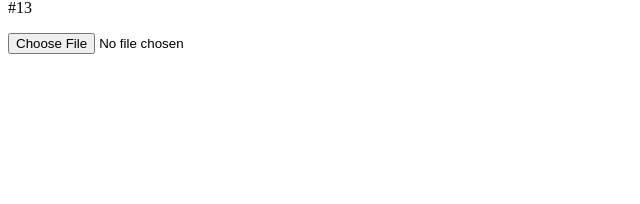
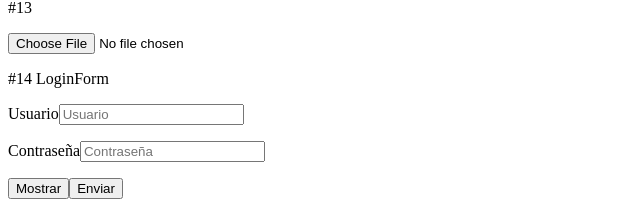
Before and after one commit to WizardRRR/thinking-react, a React (Vite) app: page / in a window 1280 px wide. Shown: the part 1545-1749 px from the top of the page, without its empty margins (0-640 px from the left). Before the commit the page ends 1607 px from the top, so only its background shows below. Built offline with nearby package versions, Linux system fonts and the light colour scheme; no server answers.

Commit message:
add exercices 14

```diff
--- a/src/app.tsx
+++ b/src/app.tsx
@@ -8,6 +8,7 @@ import {
   ImageUploader,
   InputForm,
   List,
+  LoginForm,
   RandomQuote,
   RefExample,
   Timer,
@@ -48,6 +49,8 @@ export default function App() {
       <RandomQuote />
       <p>#13</p>
       <ImageUploader onFile={(file) => console.log(file)} />
+      <p>#14 LoginForm</p>
+      <LoginForm />
     </>
   )
 }
--- a/src/components/test.tsx
+++ b/src/components/test.tsx
@@ -472,3 +472,123 @@ export function ImageUploader({ onFile }: FileUploaderProps) {
     </div>
   )
 }
+
+/**
+ * 14 Formulario de autenticación:
+ * Implemente un formulario de autenticación básico con inicio de sesión y registro.
+ */
+
+export function Label({ children }: { children: React.ReactNode }) {
+  return <label>{children}</label>
+}
+
+export function Input({
+  value,
+  onChange,
+  type = 'text',
+  placeholder,
+  onBlur
+}: {
+  value: string
+  onChange: (e: React.ChangeEvent<HTMLInputElement>) => void
+  type?: 'text' | 'number' | 'date' | 'password'
+  placeholder?: string
+  onBlur?: () => void
+}) {
+  return (
+    <input
+      onBlur={onBlur}
+      value={value}
+      onChange={onChange}
+      type={type}
+      placeholder={placeholder}
+    />
+  )
+}
+
+export function ErrorMessage({ children }: { children: React.ReactNode }) {
+  return <p style={{ color: 'red' }}>{children}</p>
+}
+
+type FieldProps = Parameters<typeof Input>[0] & {
+  label: string
+  errorMessage?: string
+}
+export function Field({
+  onChange,
+  value,
+  placeholder,
+  type,
+  label,
+  errorMessage,
+  onBlur
+}: FieldProps) {
+  return (
+    <div>
+      <Label>{label}</Label>
+      <Input
+        value={value}
+        type={type}
+        onBlur={onBlur}
+        placeholder={placeholder}
+        onChange={onChange}
+      />
+      <ErrorMessage>{errorMessage}</ErrorMessage>
+    </div>
+  )
+}
+
+const user = {
+  username: 'pedro',
+  password: 'pedro123'
+}
+export function LoginForm() {
+  const [username, setUsername] = useState('')
+  const [usernameError, setUsernameError] = useState('')
+  const [password, setPassword] = useState('')
+  const [passwordError, setPasswordError] = useState('')
+  const [showPassword, setShowPassword] = useState<'password' | 'text'>('password')
+
+  const onSubmit = (e: React.FormEvent<HTMLFormElement>) => {
+    e.preventDefault()
+    if (!username) setUsernameError('El usuario no puede estar vació')
+    if (!password) setPasswordError('La contraseña no puede estar vació')
+    if (username.length < 5)
+      setUsernameError('El usuario debe tener al menos 5 caracteres')
+    if (username === user.username && password === user.password) {
+      alert('Bienvenido')
+    } else alert('Credenciales incorrectas')
+  }
+
+  return (
+    <form onSubmit={onSubmit}>
+      <Field
+        label='Usuario'
+        type='text'
+        placeholder='Usuario'
+        onChange={(e) => setUsername(e.target.value)}
+        value={username}
+        onBlur={() => setUsernameError('')}
+        errorMessage={usernameError}
+      />
+      <Field
+        label='Contraseña'
+        onBlur={() => setPasswordError('')}
+        onChange={(e) => setPassword(e.target.value)}
+        value={password}
+        type={showPassword}
+        placeholder='Contraseña'
+        errorMessage={passwordError}
+      />
+      <button
+        onClick={() =>
+          setShowPassword(showPassword === 'password' ? 'text' : 'password')
+        }
+        type='button'
+      >
+        {showPassword === 'password' ? 'Mostrar' : 'Ocultar'}
+      </button>
+      <button>Enviar</button>
+    </form>
+  )
+}
```
